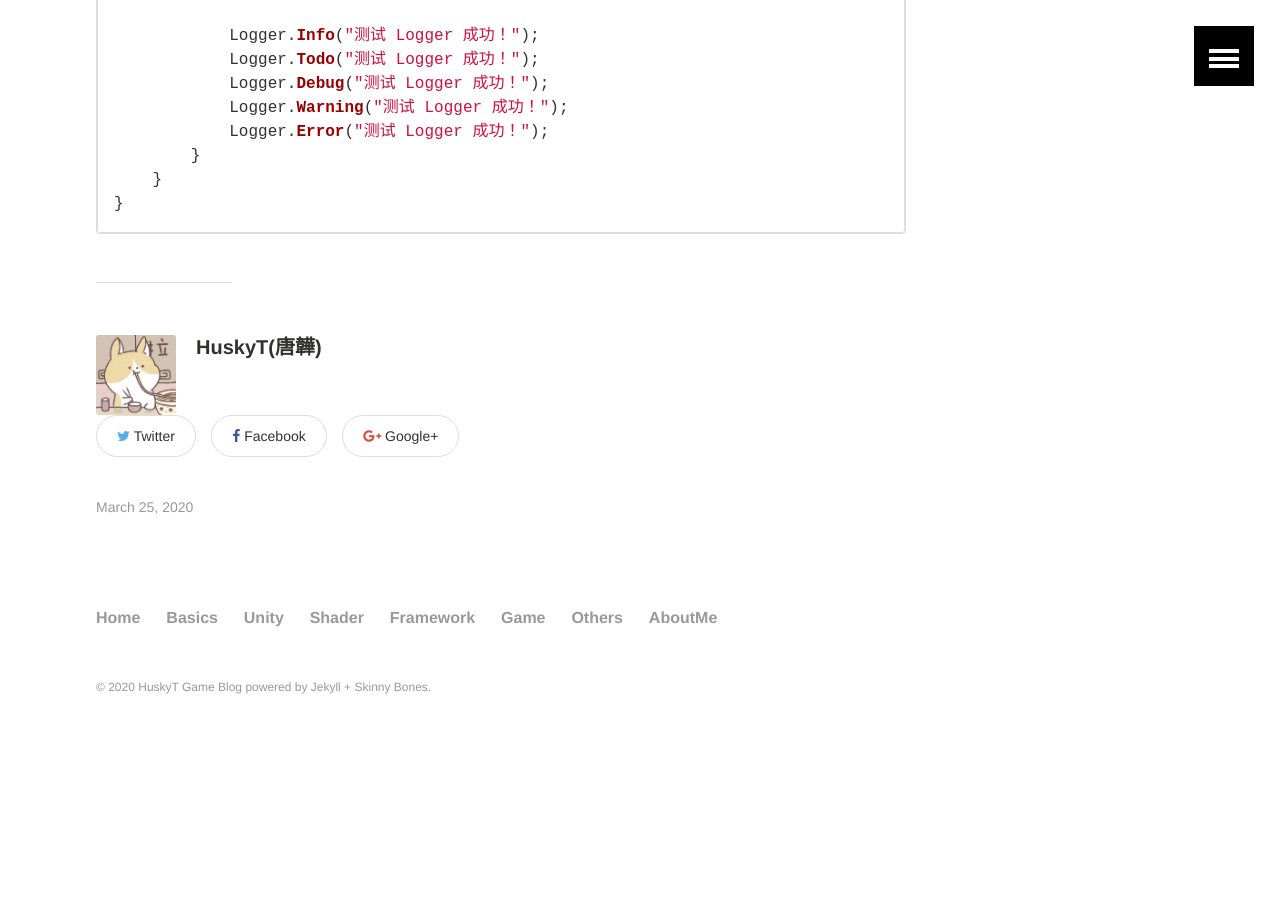
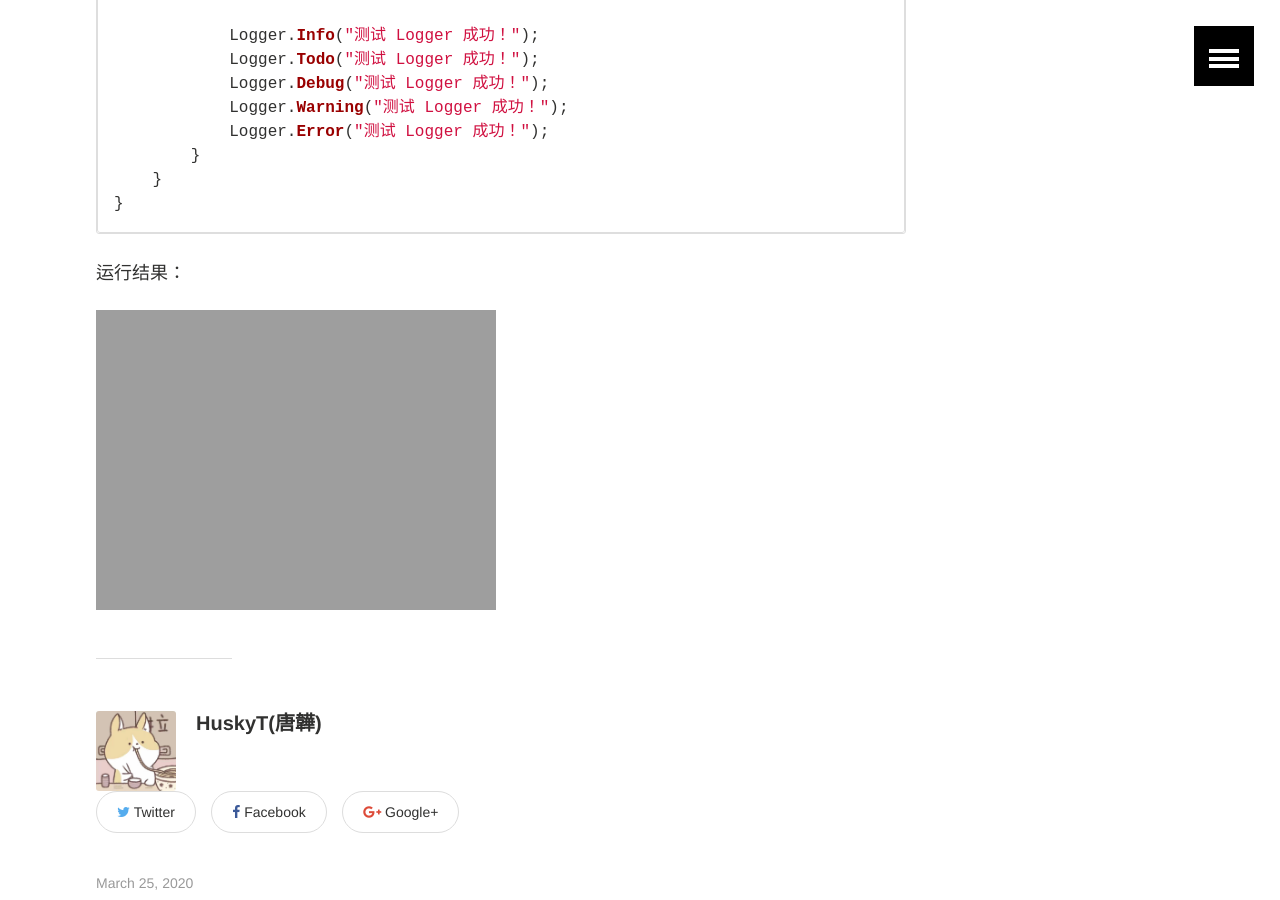
Before and after one commit to HuskyTGame/HuskyTGame.github.io, a Jekyll site: the page built from _posts/framework/2020-03-25-通用消息打印接口.md, in a window 1280 px wide and 900 px high, scrolled down 11954 px. Built offline with Jekyll 4.4.1, drawn with Linux system fonts in a browser that asks for light colours; before the commit the page ends 12727 px from its top, so only the background shows below that.

Commit message:
Update 2020-03-25-通用消息打印接口.md

`````diff
--- a/_posts/framework/2020-03-25-通用消息打印接口.md
+++ b/_posts/framework/2020-03-25-通用消息打印接口.md
@@ -487,3 +487,7 @@ namespace HTUtility.Example
     }
 }
 ````
+
+运行结果：
+
+![picture6](https://huskytgame.github.io/images/in-post/framework/2020-03-25-通用消息打印接口/ScreenShot006.png)
`````
